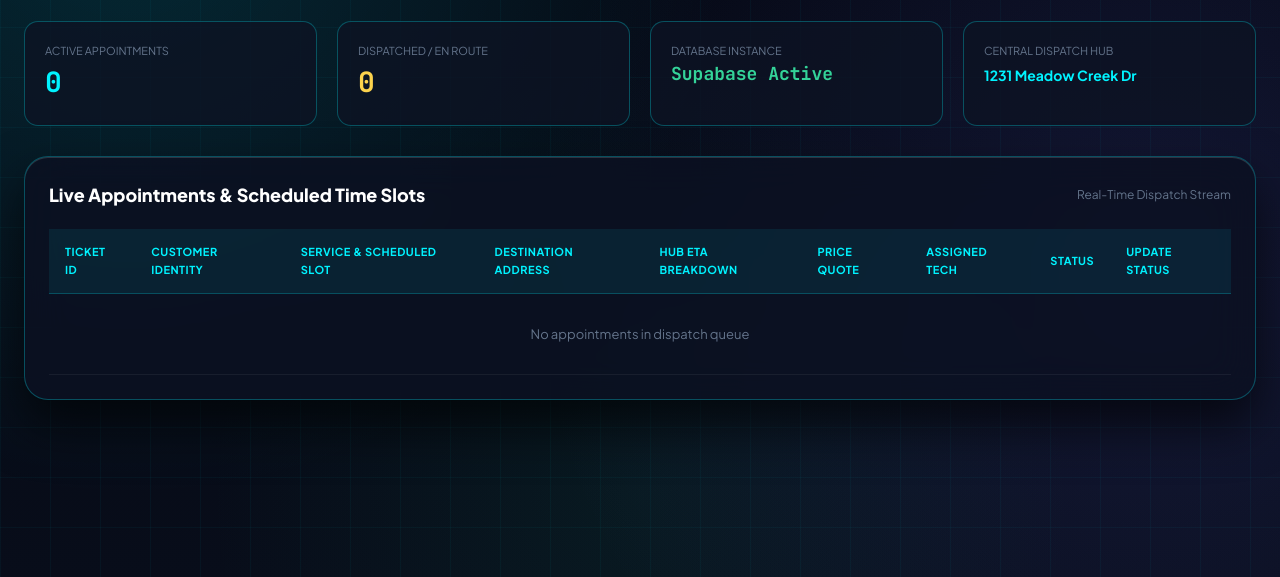
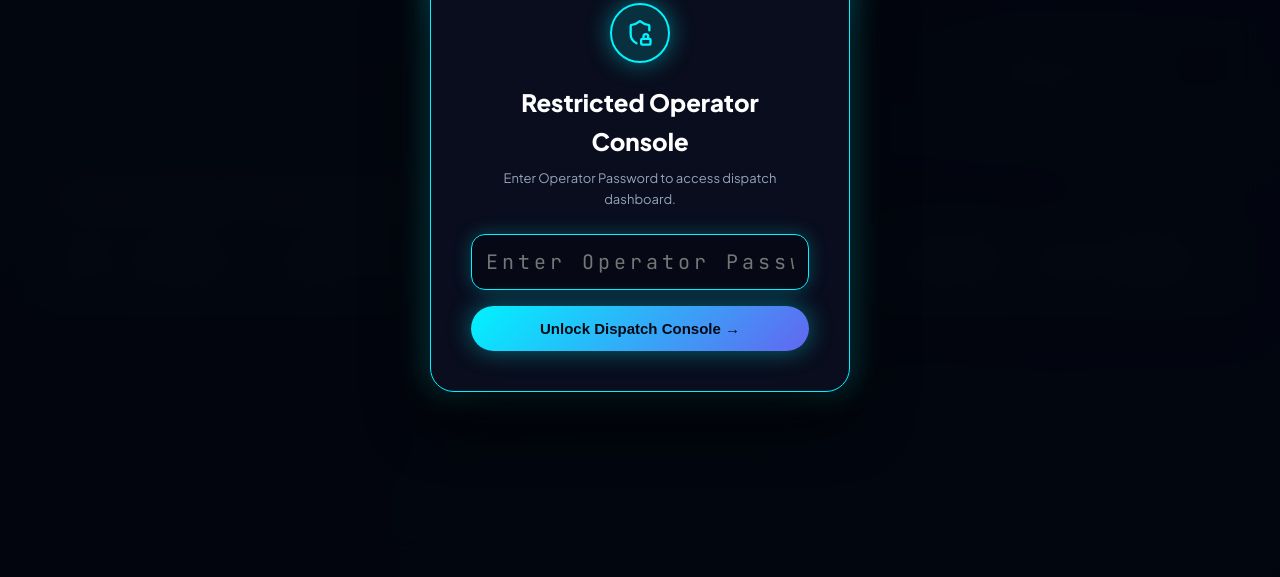
Before and after one commit to harshannh62212-glitch/FLOWTECH-io, a website: page dispatch-dashboard.html in a window 1280 px wide. Shown: the part 223-800 px from the top of the page. Drawn offline with nearby package versions, Linux system fonts and the light colour scheme; no server answers.

Commit message:
Update Operator Console PIN to 1516 and error message to Password incorrect

```diff
--- a/dispatch-dashboard.html
+++ b/dispatch-dashboard.html
@@ -33,7 +33,7 @@
       background: rgba(3, 6, 14, 0.95);
       backdrop-filter: blur(20px);
       z-index: 9999;
-      display: none;
+      display: flex;
       align-items: center;
       justify-content: center;
       transition: var(--transition-smooth);
@@ -78,23 +78,23 @@
 
   <div class="cyber-grid-overlay"></div>
 
-  <!-- OPERATOR SECURITY PIN LOCK SCREEN (Optional) -->
+  <!-- OPERATOR SECURITY PIN LOCK SCREEN -->
   <div class="pin-lock-overlay" id="pinLockScreen">
     <div class="glass-panel pin-card">
       <div style="width: 60px; height: 60px; border-radius: 50%; background: rgba(0, 243, 255, 0.15); border: 2px solid var(--cyan-neon); display: flex; align-items: center; justify-content: center; margin: 0 auto 20px auto; color: var(--cyan-neon); box-shadow: 0 0 25px var(--cyan-glow);">
-        <i data-lucide="shield" style="width: 28px; height: 28px;"></i>
+        <i data-lucide="shield-lock" style="width: 28px; height: 28px;"></i>
       </div>
 
-      <h2 style="font-size: 24px; font-weight: 900; color: #fff; margin-bottom: 8px;">Restricted Dispatch Console</h2>
-      <p style="font-size: 13px; color: var(--text-secondary); margin-bottom: 24px;">Enter Operator PIN to access dispatch dashboard.</p>
+      <h2 style="font-size: 24px; font-weight: 900; color: #fff; margin-bottom: 8px;">Restricted Operator Console</h2>
+      <p style="font-size: 13px; color: var(--text-secondary); margin-bottom: 24px;">Enter Operator Password to access dispatch dashboard.</p>
 
       <form onsubmit="verifyOperatorPin(event)">
         <div class="form-group">
-          <input type="password" class="form-input" id="operatorPinInput" placeholder="Enter Operator PIN (4092)" style="text-align: center; font-size: 20px; letter-spacing: 4px; font-family: var(--font-mono); padding: 14px;" autofocus>
+          <input type="password" class="form-input" id="operatorPinInput" placeholder="Enter Operator Password" style="text-align: center; font-size: 20px; letter-spacing: 4px; font-family: var(--font-mono); padding: 14px;" autofocus required>
         </div>
 
         <div id="pinErrorMsg" style="display: none; color: #f87171; font-size: 12px; font-weight: 700; margin-bottom: 16px;">
-          ❌ Invalid Operator PIN. Try 4092.
+          ❌ Password incorrect.
         </div>
 
         <button type="submit" class="btn-next" style="width: 100%; font-size: 15px; padding: 14px;">
@@ -121,6 +121,7 @@
 
       <ul class="nav-links">
         <li><a href="index.html" class="nav-link">← Customer Booking Site</a></li>
+        <li><button onclick="lockConsole()" style="background:transparent; border:none; color:var(--text-muted); cursor:pointer; font-size:13px; font-weight:600;">🔒 Lock Console</button></li>
       </ul>
 
       <div style="display: flex; gap: 10px;">
@@ -215,8 +216,7 @@
 
     document.addEventListener('DOMContentLoaded', () => {
       initSupabaseClient();
-      loadIncomingCalls();
-      setInterval(loadIncomingCalls, 3000);
+      checkAuthSession();
     });
 
     function initSupabaseClient() {
@@ -227,10 +227,46 @@
       }
     }
 
+    function checkAuthSession() {
+      const isAuth = sessionStorage.getItem('flowtech_operator_auth');
+      const lockScreen = document.getElementById('pinLockScreen');
+
+      if (isAuth === 'true') {
+        if (lockScreen) lockScreen.style.display = 'none';
+        loadIncomingCalls();
+        setInterval(loadIncomingCalls, 3000);
+      } else {
+        if (lockScreen) lockScreen.style.display = 'flex';
+      }
+    }
+
+    function verifyOperatorPin(e) {
+      e.preventDefault();
+      const pinInput = document.getElementById('operatorPinInput');
+      const errorMsg = document.getElementById('pinErrorMsg');
+      const pin = (pinInput ? pinInput.value : '').trim();
+
+      if (pin === '1516' || pin === 'flowtech2026') {
+        sessionStorage.setItem('flowtech_operator_auth', 'true');
+        if (errorMsg) errorMsg.style.display = 'none';
+        checkAuthSession();
+      } else {
+        if (errorMsg) {
+          errorMsg.textContent = '❌ Password incorrect.';
+          errorMsg.style.display = 'block';
+        }
+        if (pinInput) pinInput.value = '';
+      }
+    }
+
+    function lockConsole() {
+      sessionStorage.removeItem('flowtech_operator_auth');
+      checkAuthSession();
+    }
+
     async function loadIncomingCalls() {
       let tickets = [];
 
-      // 1. Fetch from Express API (merges memory + Supabase)
       try {
         const res = await fetch(`${API_BASE}/api/incoming-calls`);
         if (res.ok && res.headers.get('content-type')?.includes('application/json')) {
@@ -239,7 +275,6 @@
         }
       } catch (err) {}
 
-      // 2. Direct Supabase fallback
       if (tickets.length === 0 && supabaseClient) {
         try {
           const { data } = await supabaseClient.from('bookings').select('*').order('created_at', { ascending: false });
```
